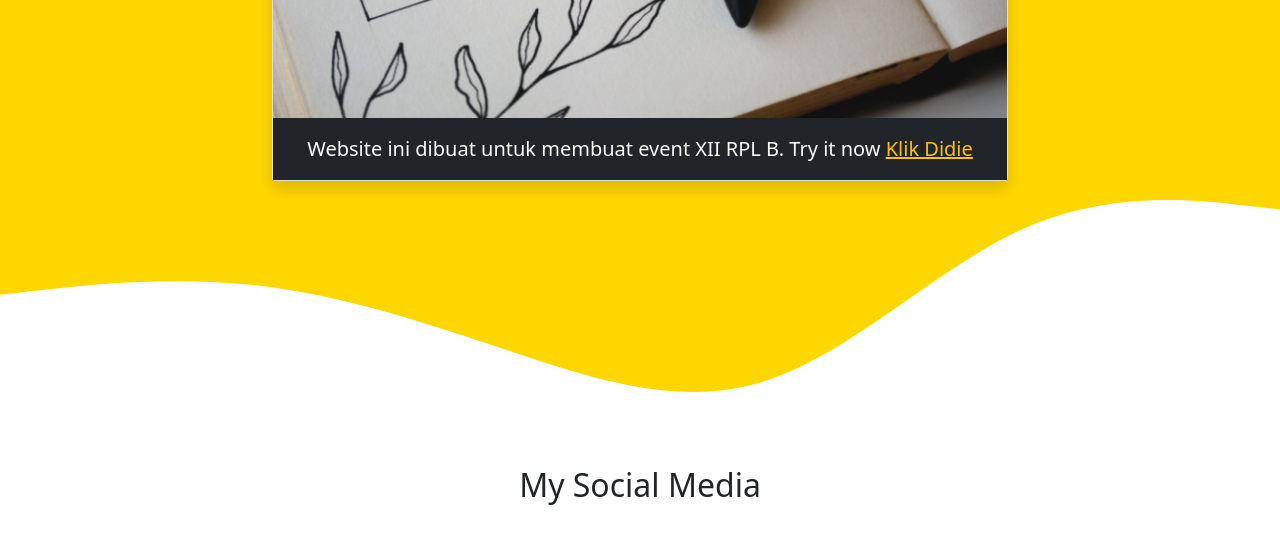
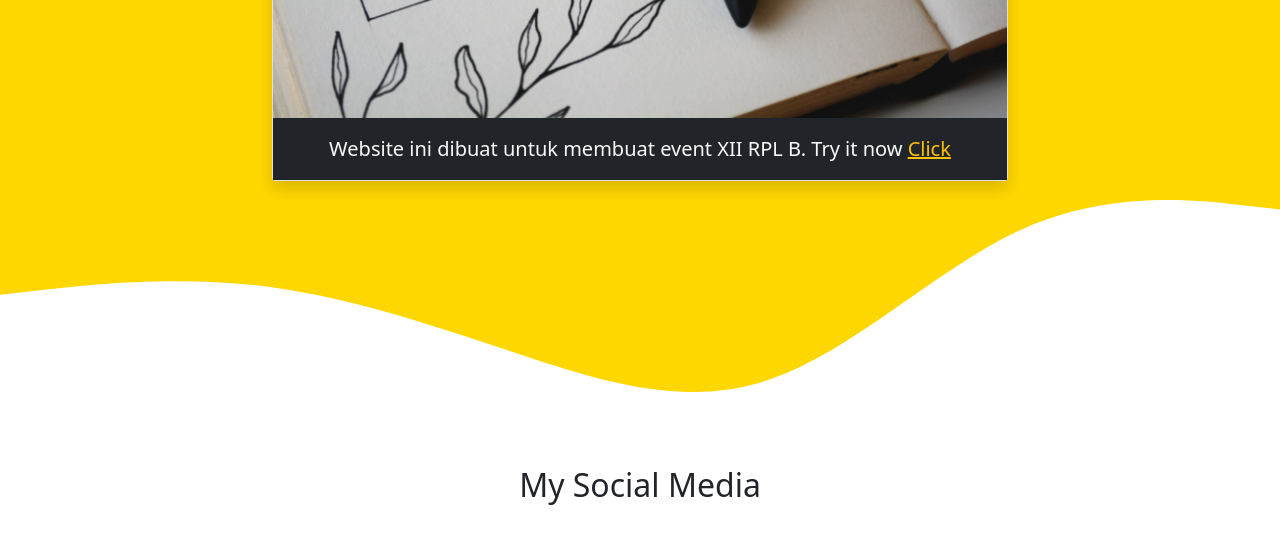
Before and after one commit to agm4r/agm4r.github.io, a plain HTML site: page index.html in a window 1280 px wide. Shown: the part 1800-2338 px from the top of the page. Drawn offline with nearby package versions, Linux system fonts and the light colour scheme.

Commit message:
Mengubah pesan tag <a> di project

```diff
--- a/index.html
+++ b/index.html
@@ -88,7 +88,7 @@
          <div class="card rounded shadow">
           <img src="img/calendar.jpg" class="card-img-top" alt="...">
           <div class="card-body bg-dark text-light">
-            <p class="card-text">Website ini dibuat untuk membuat event XII RPL B. Try it now <a href="https://calendarsberpl.000webhostapp.com" class="link-warning">Klik Didie</a></p>
+            <p class="card-text">Website ini dibuat untuk membuat event XII RPL B. Try it now <a href="https://calendarsberpl.000webhostapp.com" class="link-warning">Click</a></p>
           </div>
         </div>
       </div>
```
